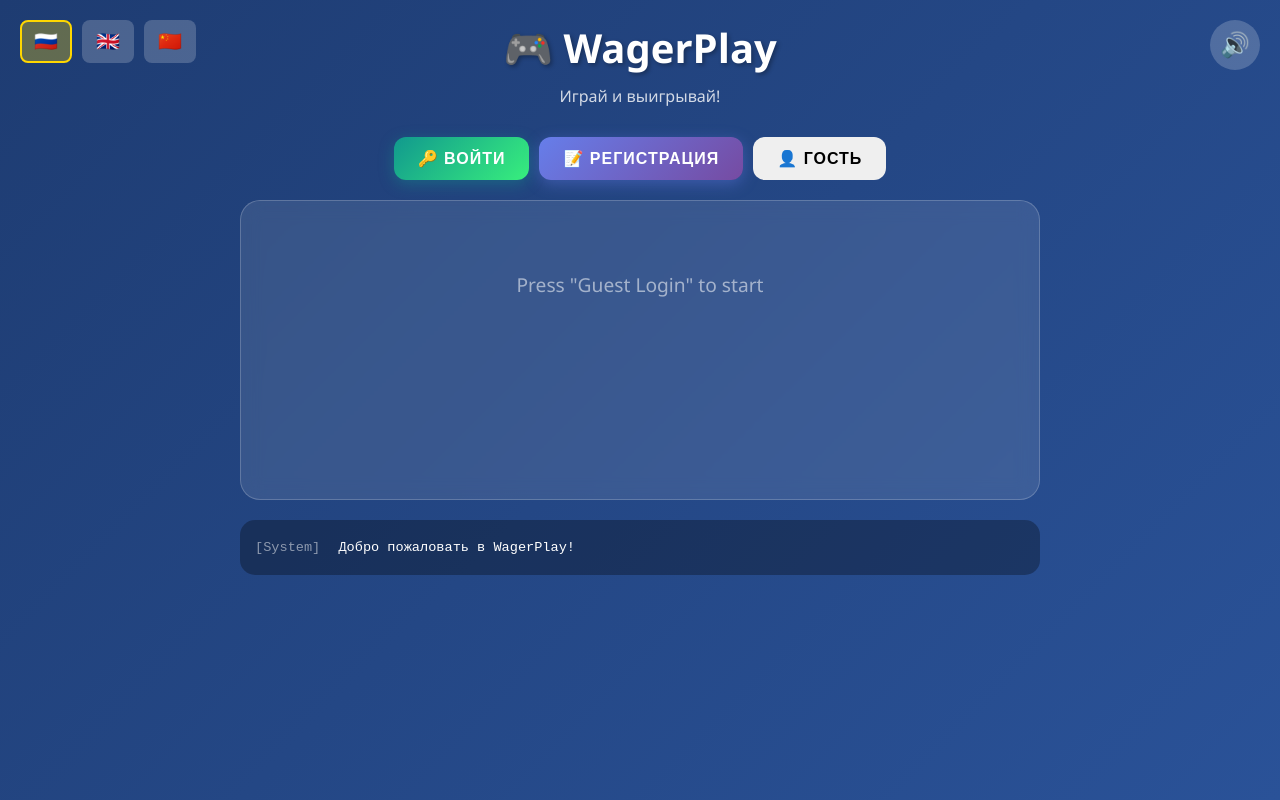
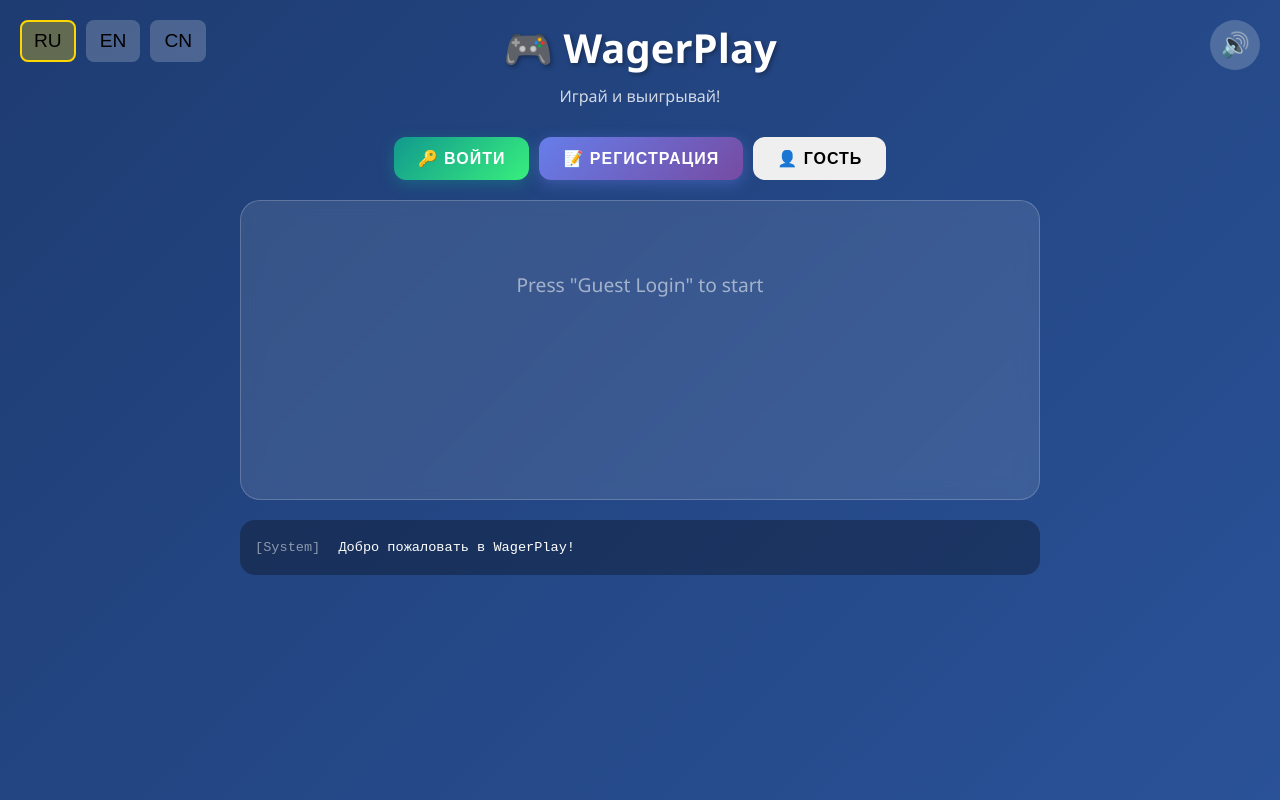
Before and after one commit to Mellowin/wagerplay, a website: page ws-test.html in a window 1280 px wide. Drawn offline with nearby package versions, Linux system fonts and the light colour scheme.

Commit message:
fix: use text labels for language buttons (RU/EN/CN)

```diff
--- a/ws-test.html
+++ b/ws-test.html
@@ -1117,9 +1117,9 @@
     <div class="container">
         <!-- Language Selector -->
         <div class="lang-selector">
-            <button class="lang-btn" onclick="setLang('ru')" id="lang-ru">🇷🇺</button>
-            <button class="lang-btn" onclick="setLang('en')" id="lang-en">🇬🇧</button>
-            <button class="lang-btn" onclick="setLang('cn')" id="lang-cn">🇨🇳</button>
+            <button class="lang-btn" onclick="setLang('ru')" id="lang-ru">RU</button>
+            <button class="lang-btn" onclick="setLang('en')" id="lang-en">EN</button>
+            <button class="lang-btn" onclick="setLang('cn')" id="lang-cn">CN</button>
         </div>
 
         <h1>🎮 WagerPlay</h1>
```
